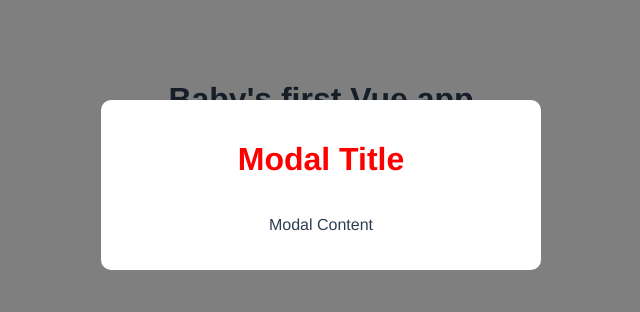
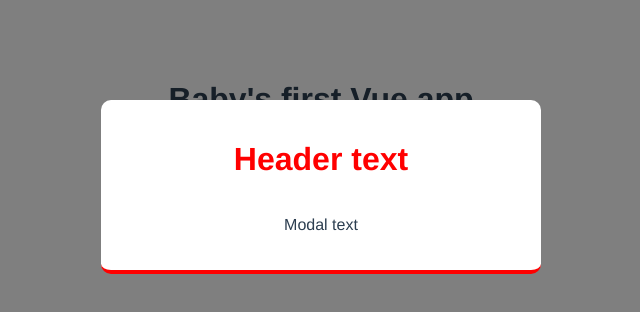
Before and after one commit to mat148/Vue3-firebase, a Vue app in the folder modal-project/: page / in a window 1280 px wide. Shown: the top 312 px of the page, without its empty margins (319-959 px from the left). Built offline with nearby package versions, Linux system fonts and the light colour scheme.

Commit message:
Lesson 17: Passing data with props

```diff
--- a/modal-project/src/App.vue
+++ b/modal-project/src/App.vue
@@ -1,6 +1,6 @@
 <template>
   <h1>{{ title }}</h1>
-  <Modal/>
+  <Modal :header="header" :content="content" theme="sale" />
 </template>
 
 <script>
@@ -13,7 +13,9 @@ export default {
   },
   data() {
     return {
-      title: "Baby's first Vue app"
+      title: "Baby's first Vue app",
+      header: 'Header text',
+      content: 'Modal text'
     }
   },
   methods: {
--- a/modal-project/src/components/Modal.vue
+++ b/modal-project/src/components/Modal.vue
@@ -1,11 +1,21 @@
 <template>
     <div class="modal-backdrop">
-        <div class="modal-item">
-            <h1>Modal Title</h1>
-            <p>Modal Content</p>
+        <div class="modal-item" :class="{ sale: theme === 'sale' }">
+            <h1>{{ header }}</h1>
+            <p>{{ content }}</p>
         </div>
     </div>
 </template>
+
+<script>
+    export default {
+        props: [
+            'header',
+            'content',
+            'theme'
+        ]
+    }
+</script>
 
 <!-- <style scoped> -->
 <style>
@@ -28,4 +38,7 @@
         border: none;
         padding: 0;
     }
+    .modal-item.sale {
+        border-bottom: 4px solid red;
+    }
 </style>
```
